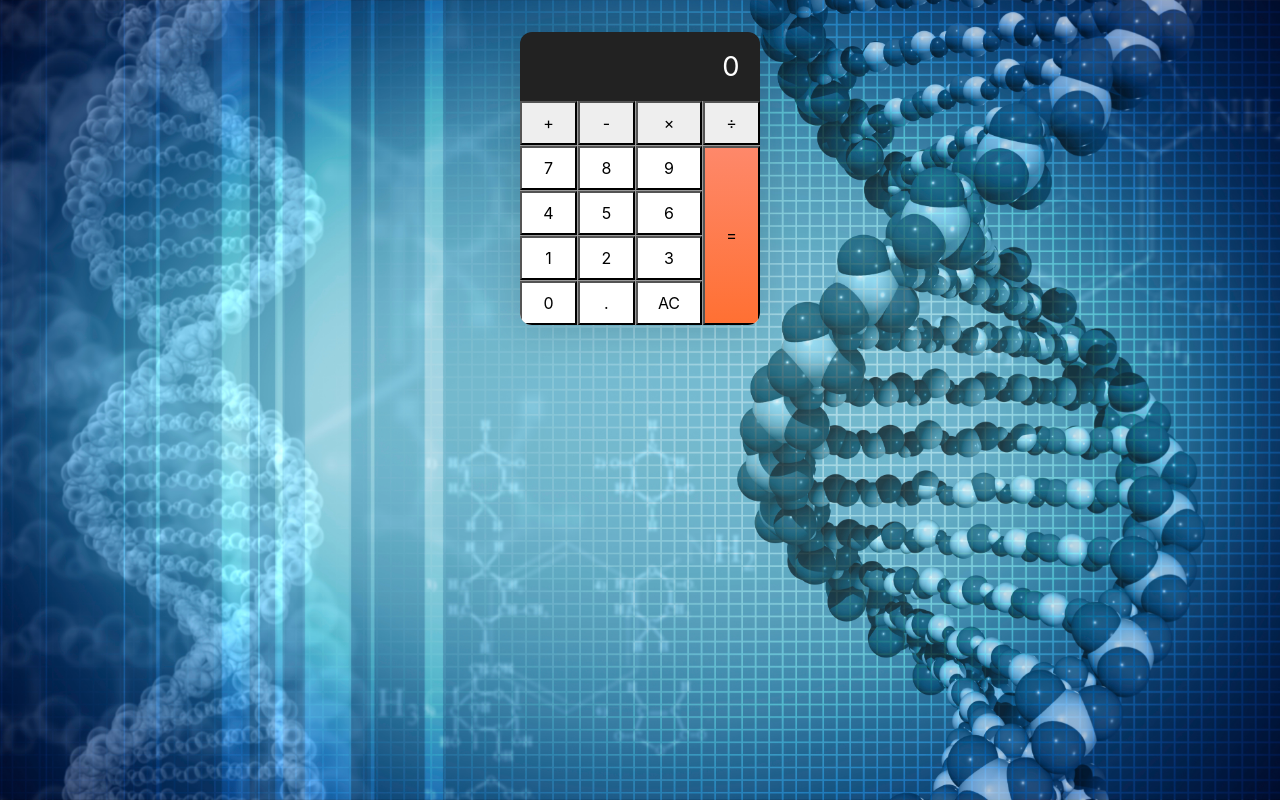
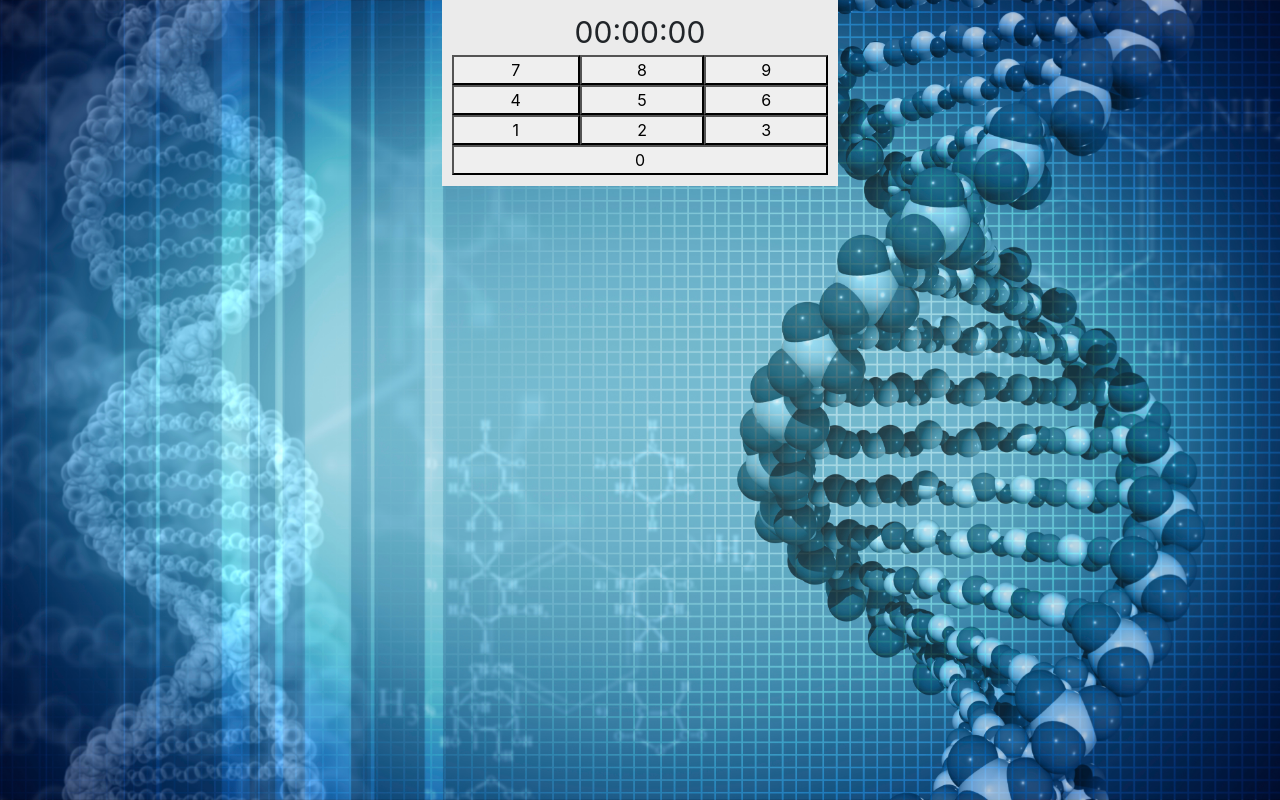
Before and after one commit to brettvanderwerff/LabManager, a Flask app: page /buttons in a window 1280 px wide. Shown: the part 56-856 px from the top of the page. Run offline with Flask 2, Linux system fonts and the light colour scheme; some libraries are stand-ins or nearby versions.

Commit message:
css grid

```diff
--- a/app/templates/buttons.html
+++ b/app/templates/buttons.html
@@ -3,85 +3,34 @@
 {% block content %}
 
 <style>
-.container {
-  max-width: 20em;
+
+.grid-container {
+  display: grid;
+  grid-template-columns: auto auto auto;
+  background-color: #ebebeb;
+  padding: 10px;
 }
 
-.container > p {
-  text-align: center;
+.item0 {
+  grid-column-start: 1;
+  grid-column-end: 4;
 }
 
-.calculator {
-  border-radius: 12px;
-  box-shadow: 0 0 40px 0px rgba(0, 0, 0, 0.15);
-  margin-left: auto;
-  margin-right: auto;
-  margin-top: 2em;
-  max-width: 15em;
-  overflow: hidden;
-}
-
-.calculator__display {
-  background-color: #222222;
-  color: #fff;
-  font-size: 1.714285714em;
-  padding: 0.5em 0.75em;
-  text-align: right;
-}
-
-.calculator__keys {
-  background-color: #999;
-  display: grid;
-  grid-gap: 1px;
-  grid-template-columns: repeat(4, 1fr);
-}
-
-.calculator__keys > * {
-  background-color: #fff;
-  padding: 0.5em 1.25em;
-  position: relative;
+.display {
   text-align: center;
-}
-
-.calculator__keys > *:active::before,
-.calculator__keys > .is-depressed::before {
-  background-color: rgba(0, 0, 0, 0.2);
-  bottom: 0;
-  box-shadow: 0 0 6px 0 rgba(0, 0, 0, 0.5) inset;
-  content: "";
-  left: 0;
-  opacity: 0.3;
-  position: absolute;
-  right: 0;
-  top: 0;
-  z-index: 1;
-}
-
-.key--operator {
-  background-color: #eee;
-}
-
-.key--equal {
-  background-image: linear-gradient(to bottom, #fe886a, #ff7033);
-  grid-column: -2;
-  grid-row: 2 / span 4;
+  grid-column-start: 1;
+  grid-column-end: 4;
+  font-size: 30px;
 }
 
 </style>
 
 <div class="container-fluid">
     <div class="row">
-        <div class="col" style="background: none;">
-            <div class="container">
-
-    <div class="calculator">
-      <div class="calculator__display">0</div>
-
-      <div class="calculator__keys">
-        <button class="key--operator" data-action="add">+</button>
-        <button class="key--operator" data-action="subtract">-</button>
-        <button class="key--operator" data-action="multiply">&times;</button>
-        <button class="key--operator" data-action="divide">÷</button>
+        <div class="col-sm-4" style="background: none;"> </div>
+        <div class="col-sm-4" style="background: none;">
+            <div class="grid-container">
+      <div class="display">00:00:00</div>
       <button>7</button>
       <button>8</button>
       <button>9</button>
@@ -91,16 +40,10 @@
       <button>1</button>
       <button>2</button>
       <button>3</button>
-        <button>0</button>
-        <button data-action="decimal">.</button>
-        <button data-action="clear">AC</button>
-        <button class="key--equal" data-action="calculate">=</button>
+    <button class="item0">0</button>
+        <div class="col-sm-4" style="background: none;"> </div>
     </div>
         </div>
     </div>
-
 </div>
-    </div>
-</div>
-
 {% endblock %}
```
Lines whose indentation alone changed are shown as unchanged.
